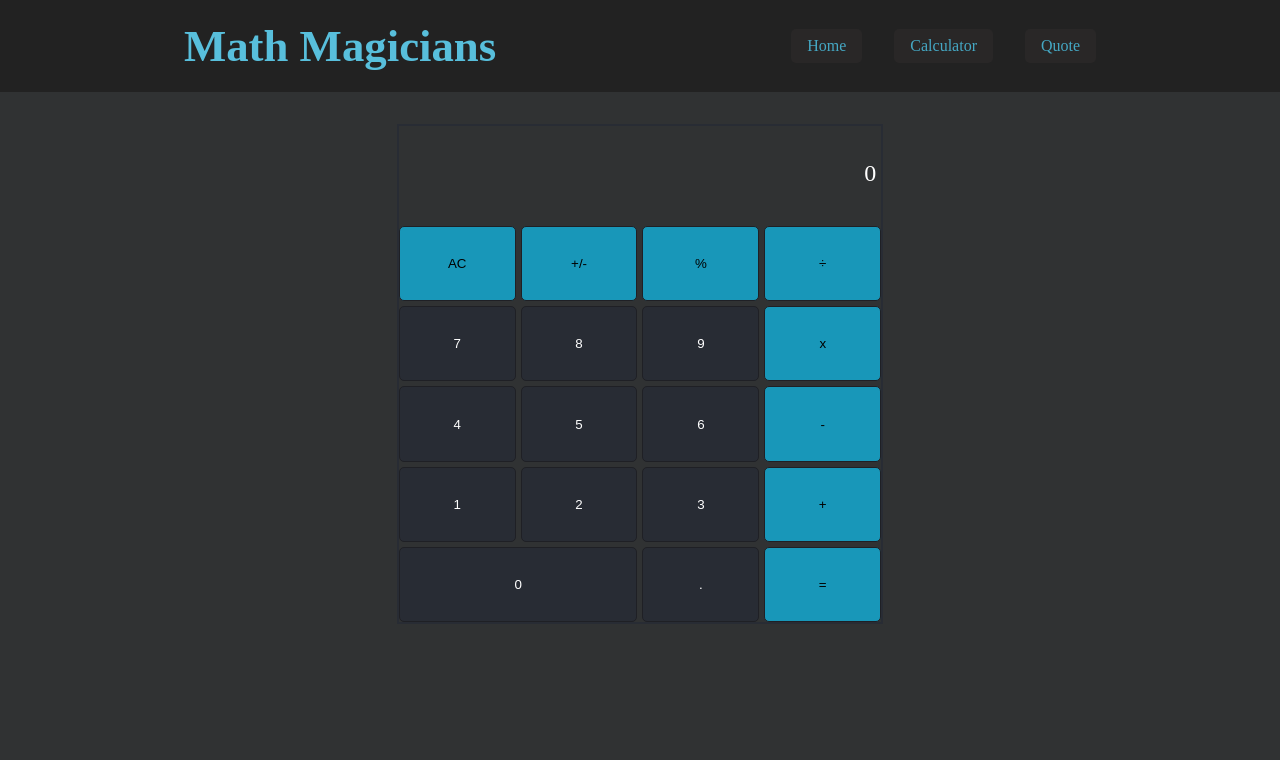
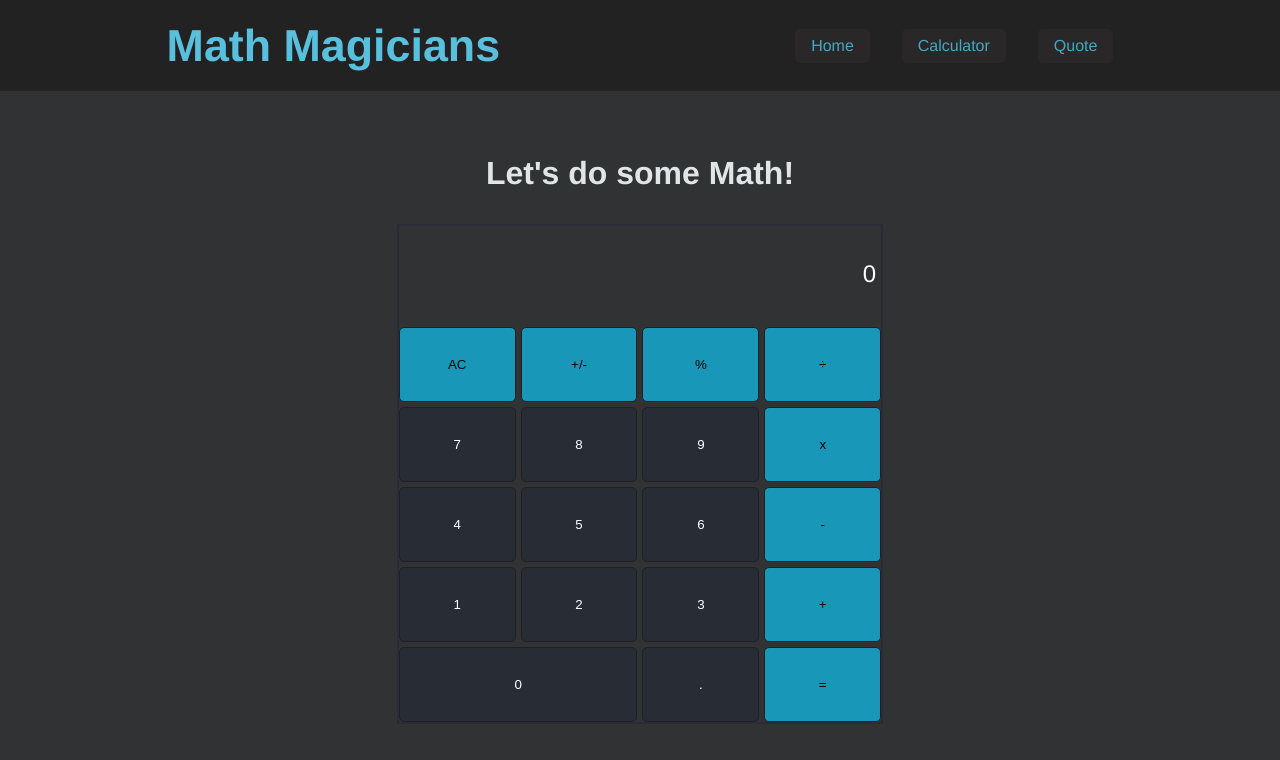
Before and after one commit to jasonfelice/Math-Magicians, a React (Create React App) app: page /calculator in a window 1280 px wide. Shown: the top 760 px of the page. Built offline with nearby package versions, Linux system fonts and the light colour scheme.

Commit message:
Change font and color

```diff
--- a/src/App.css
+++ b/src/App.css
@@ -16,6 +16,8 @@
 
 body {
   background-color: var(--background);
+  font-family: 'Franklin Gothic Medium', 'Arial Narrow', Arial, sans-serif;
+  color: #e0e6e7;
 }
 
 .calculator {
@@ -104,7 +106,9 @@ section h2 {
 
 .app {
   display: flex;
-  justify-content: space-around;
+  justify-content: center;
+  flex-flow: column wrap;
+  align-items: center;
 }
 
 /* Quote */
--- a/src/pages/Calculator.js
+++ b/src/pages/Calculator.js
@@ -6,7 +6,7 @@ const Calculator = () => (
   <>
     <Header />
     <section className="app">
-      {/* <h2>Let&apos;s do some Math!</h2> */}
+      <h2>Let&apos;s do some Math!</h2>
       <CalculatorApp />
     </section>
   </>
```
